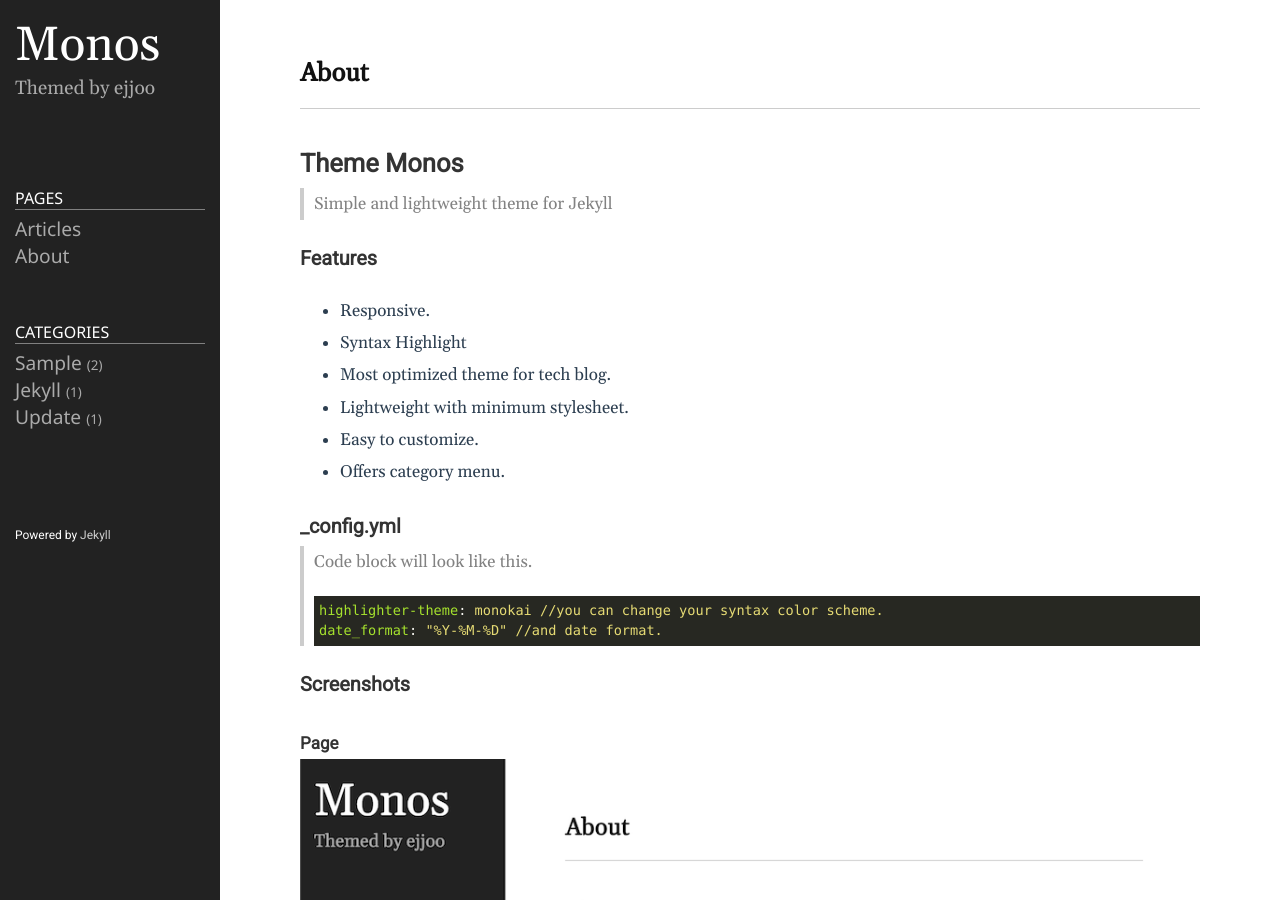
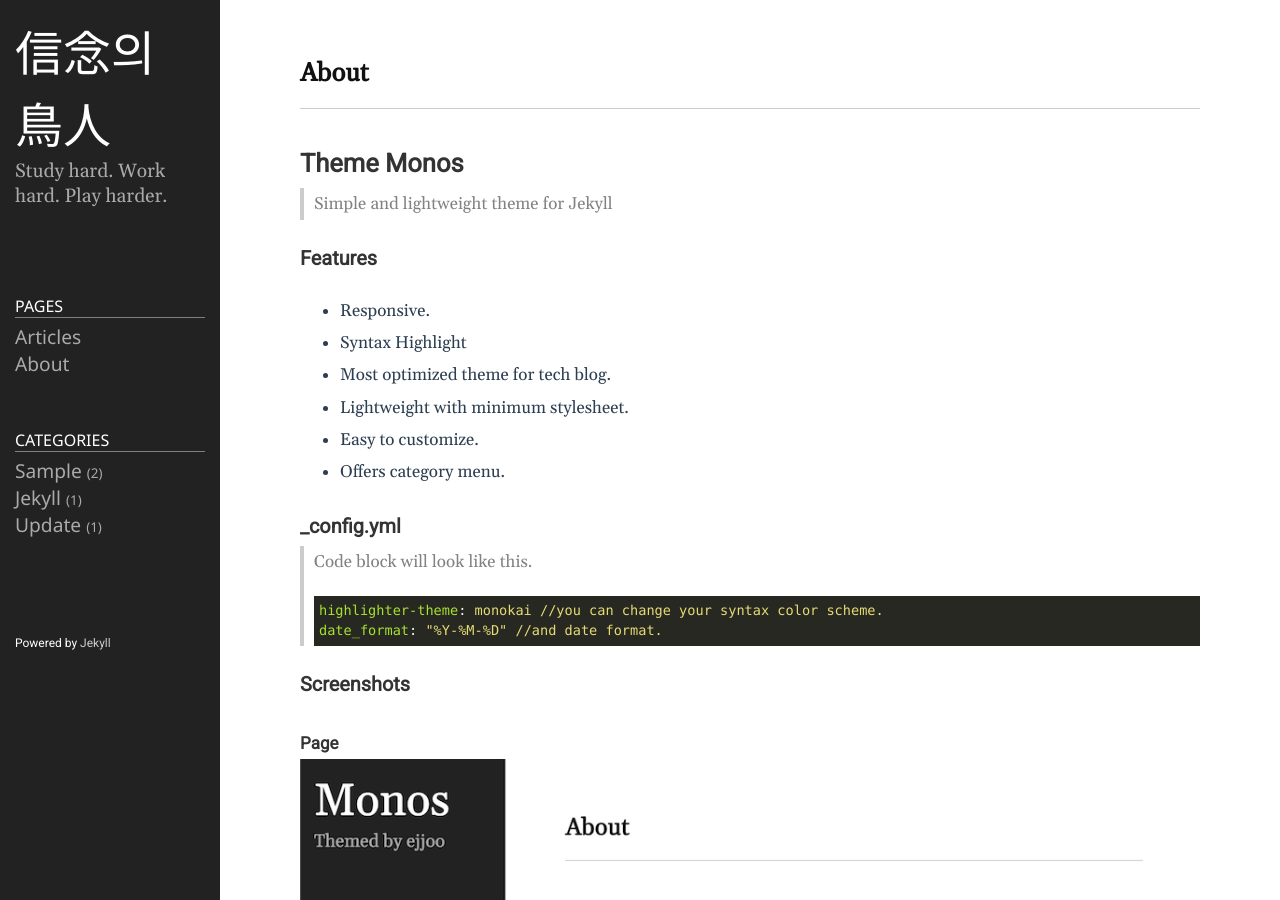
Before and after one commit to shin-nyum/shin-nyum_test.github.io, a Jekyll site: the page built from README.md, in a window 1280 px wide and 900 px high. Built offline with Jekyll 4.4.1, drawn with Linux system fonts in a browser that asks for light colours.

Commit message:
hello world edit

```diff
--- a/_config.yml
+++ b/_config.yml
@@ -18,10 +18,10 @@
 # You can create any custom variable you would like, and they will be accessible
 # in the templates via {{ site.myvariable }}.
 
-title: Monos
-email: ejjoo7994@gmail.com
+title: 信念의 鳥人
+email: belief.park705@gmail.com
 description: >- # this means to ignore newlines until "baseurl:"
-  Themed by ejjoo
+  Study hard. Work hard. Play harder.
 # baseurl: "/" # the subpath of your site, e.g. /blog
 # url: "http://ejjoo.github.io" # the base hostname & protocol for your site, e.g. http://example.com
 github_username: ejjoo
```
